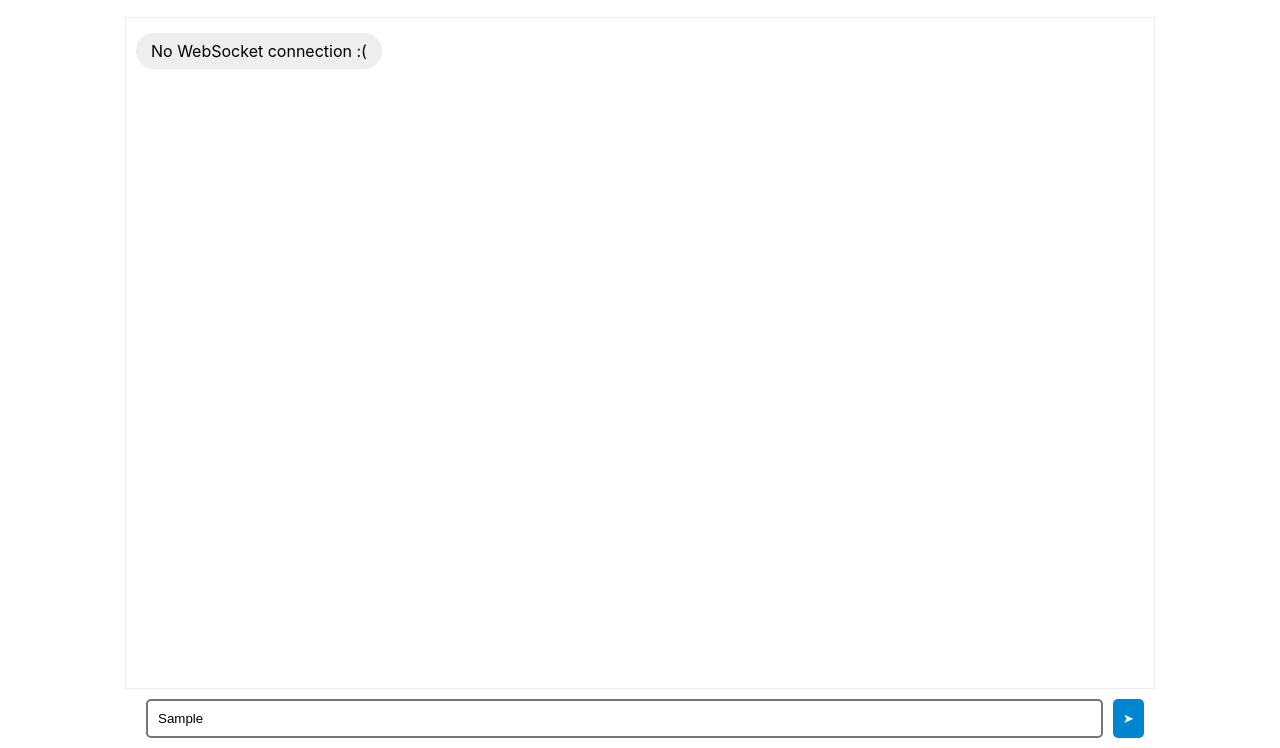
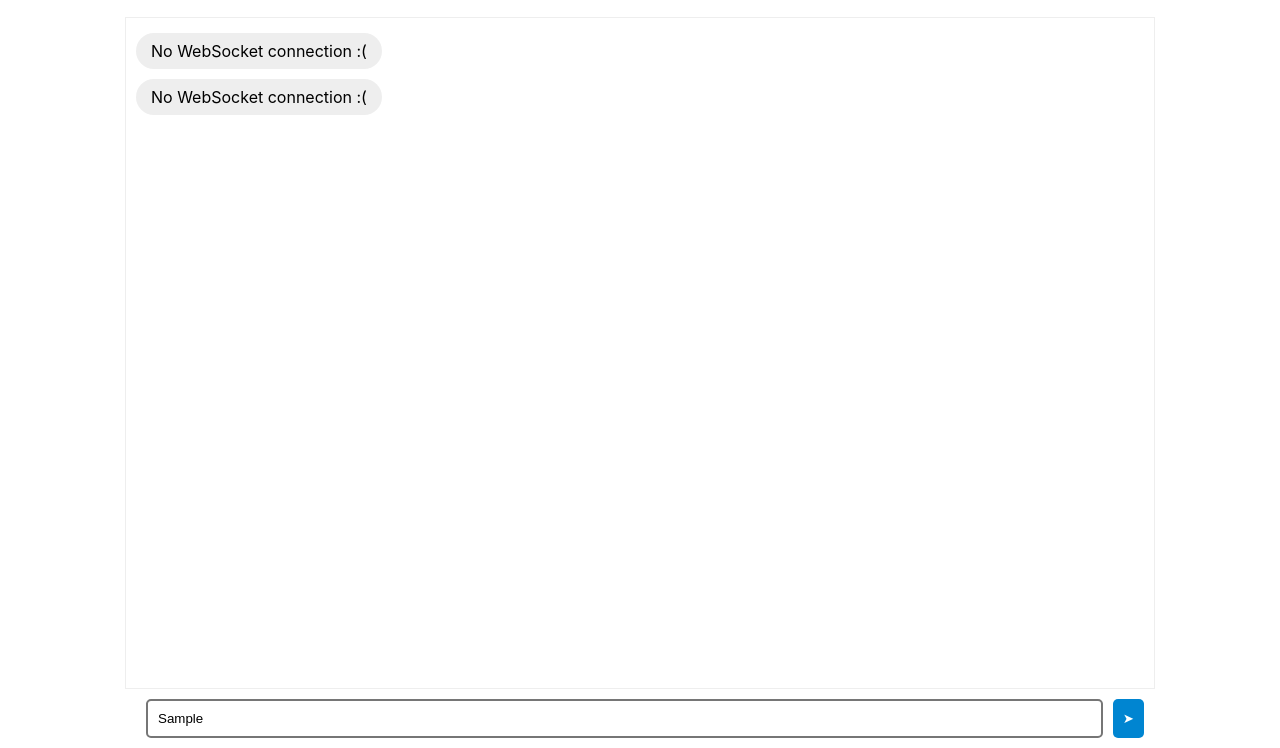
Before and after one commit to ben-spector-cc/websocket-ws-chat-demo, a website: page public/index.echo.html in a window 1280 px wide. Both pictures are taken after typing "Sample" into the empty fields and a click on the button "Send". Shown: the part 60-808 px from the top of the page. Drawn offline with Linux system fonts and the light colour scheme.

Commit message:
Update index.echo.html

```diff
--- a/public/index.echo.html
+++ b/public/index.echo.html
@@ -51,7 +51,7 @@
       e.preventDefault();
 
       if (!ws) {
-        showMessage('No WebSocket connection :(');
+        showReceivedMessage('No WebSocket connection :(');
         return ;
       }
 
```
